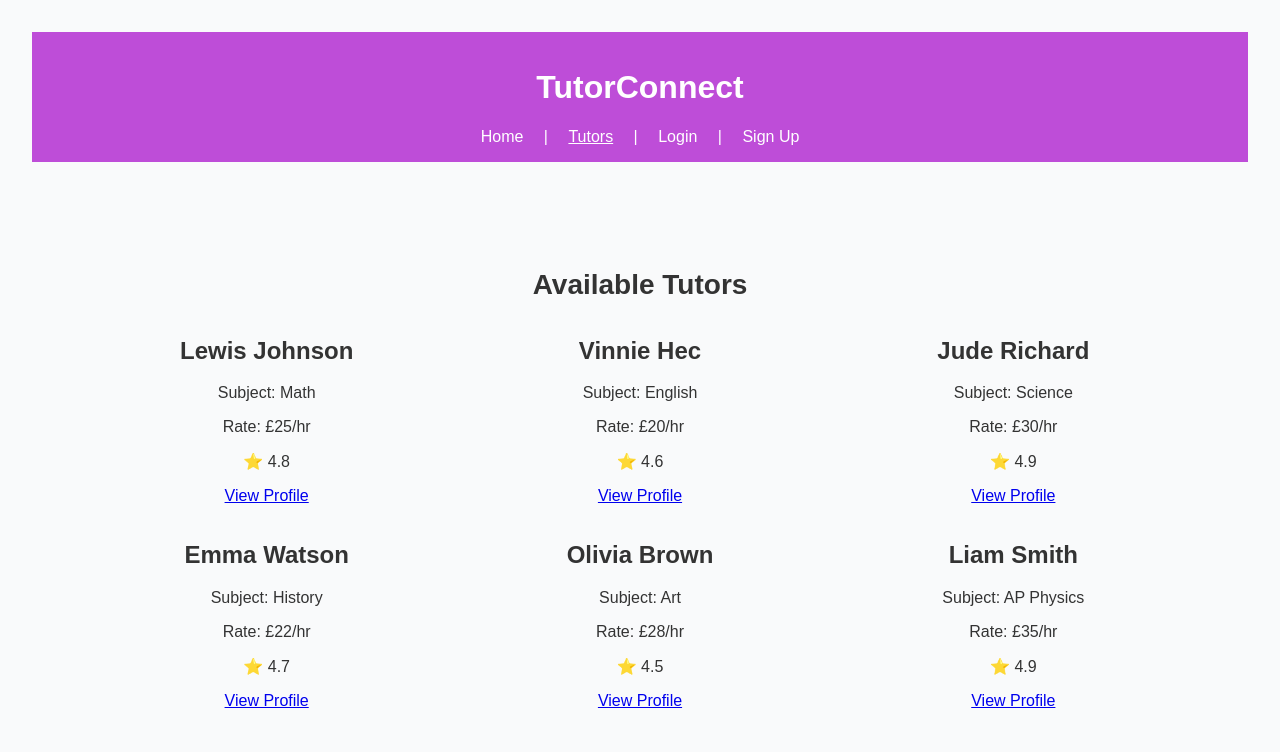
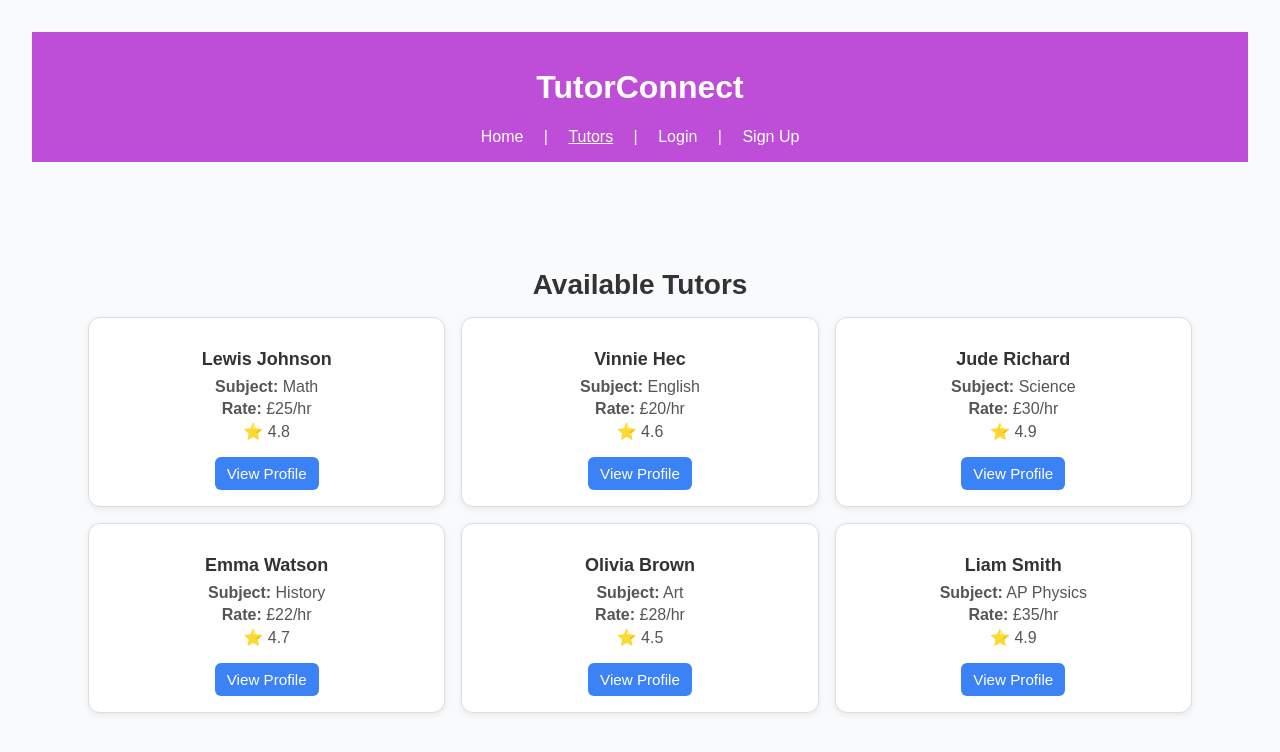
Before and after one commit to L0af1/Website, a Vue app in the folder Tutor/: page /tutors in a window 1280 px wide. Shown: the top 752 px of the page. Built offline with nearby package versions, Linux system fonts and the light colour scheme.

Commit message:
updated the tutor card
got rid of tailwind but kept the old code for self reflection>

```diff
--- a/Tutor/src/components/TutorCard.vue
+++ b/Tutor/src/components/TutorCard.vue
@@ -1,4 +1,6 @@
-<template>
+
+
+<!-- <template>
     <div class="border rounded-xl p-4 shadow hover:shadow-lg transition">
       <h2 class="font-semibold text-lg">{{ tutor.name }}</h2>
       <p>Subject: {{ tutor.subject }}</p>
@@ -17,4 +19,78 @@
   defineProps({
     tutor: Object
   })
+  </script> -->
+
+
+  <!-- updated css-->
+
+  <template>
+    <div class="tutor-card">
+      <h2 class="tutor-name">{{ tutor.name }}</h2>
+      <p><strong>Subject:</strong> {{ tutor.subject }}</p>
+      <p><strong>Rate:</strong> £{{ tutor.price }}/hr</p>
+      <p><strong>⭐</strong> {{ tutor.rating }}</p>
+
+      <router-link
+        :to="`/tutor/${tutor.id}`"
+        class="view-profile-btn"
+      >
+        View Profile
+      </router-link>
+    </div>
+  </template>
+
+  <script setup>
+  defineProps({
+    tutor: Object
+  })
   </script>
+
+  <style scoped>
+  /* Card container */
+  .tutor-card {
+    border: 1px solid #ddd;
+    border-radius: 12px;
+    padding: 1rem;
+    background-color: #fff;
+    box-shadow: 0 2px 6px rgba(0, 0, 0, 0.08);
+    transition: box-shadow 0.3s ease, transform 0.2s ease;
+  }
+
+  /* Hover effect */
+  .tutor-card:hover {
+    box-shadow: 0 4px 12px rgba(0, 0, 0, 0.15);
+    transform: translateY(-2px);
+  }
+
+  /* Tutor name */
+  .tutor-name {
+    font-size: 1.125rem; /* same as text-lg */
+    font-weight: 600; /* same as font-semibold */
+    color: #333;
+    margin-bottom: 0.5rem;
+  }
+
+  /* Paragraph text */
+  .tutor-card p {
+    margin: 0.25rem 0;
+    color: #555;
+  }
+
+  /* View Profile button */
+  .view-profile-btn {
+    display: inline-block;
+    margin-top: 0.75rem;
+    background-color: #3b82f6; /* blue-500 */
+    color: white;
+    padding: 0.5rem 0.75rem; /* px-3 py-1 */
+    border-radius: 6px;
+    text-decoration: none;
+    font-size: 0.95rem;
+    transition: background-color 0.3s;
+  }
+
+  .view-profile-btn:hover {
+    background-color: #2563eb; /* blue-600 */
+  }
+  </style>
```
